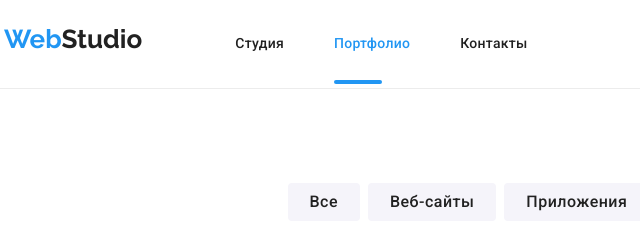
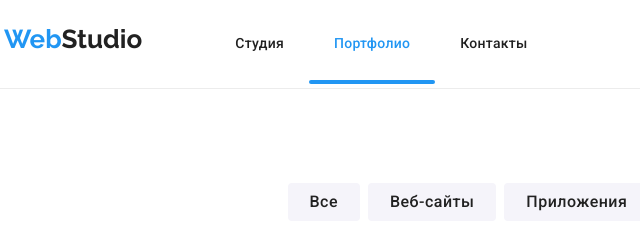
Before and after one commit to helenserdiuk/goit-markup-hw-05, a plain HTML site: page portfolio.html in a window 1280 px wide. Shown: the top 240 px of the page, 51-691 px from the left. Drawn offline with nearby package versions, Linux system fonts and the light colour scheme.

Commit message:
inline
подчеркивание

```diff
--- a/css/styles.css
+++ b/css/styles.css
@@ -140,14 +140,16 @@ p{
     color: var(--link-text-color);
     fill: var(--link-text-color);
 }
-
+.inline-wrap{
+    display: flex;
+    align-items: flex-end;
+}
 .inline::after{
     display: inline-block;
     content: "";
-    width: 48px;
     height: 4px;
+    width: 100%;
     background-color: var(--link-text-color);
-    margin-left: 25px;
     margin-top: 28px;
     border-radius: 2px;
 }
--- a/portfolio.html
+++ b/portfolio.html
@@ -22,8 +22,9 @@
                 <a class="nav-logo" href="./"><span class="header-logo">Web</span>Studio</a>
                 <ul class="nav-list">
                     <li class="nav-item"><a class="nav-link" href="./index.html">Студия</a></li>
-                    <li class="nav-item inline"><a class="nav-link" href="./portfolio.html"><span
-                                class="fair">Портфолио</span></a></li>
+                    <div class="inline-wrap">
+                        <li class="nav-item inline"><a class="nav-link" href="./portfolio.html"><span class="fair">Портфолио</span></a></li>
+                    </div>
                     <li class="nav-item"><a class="nav-link" href="">Контакты</a></li>
                 </ul>
             </nav>
```
Also changed, not shown: index.html (+2 -0 lines).
